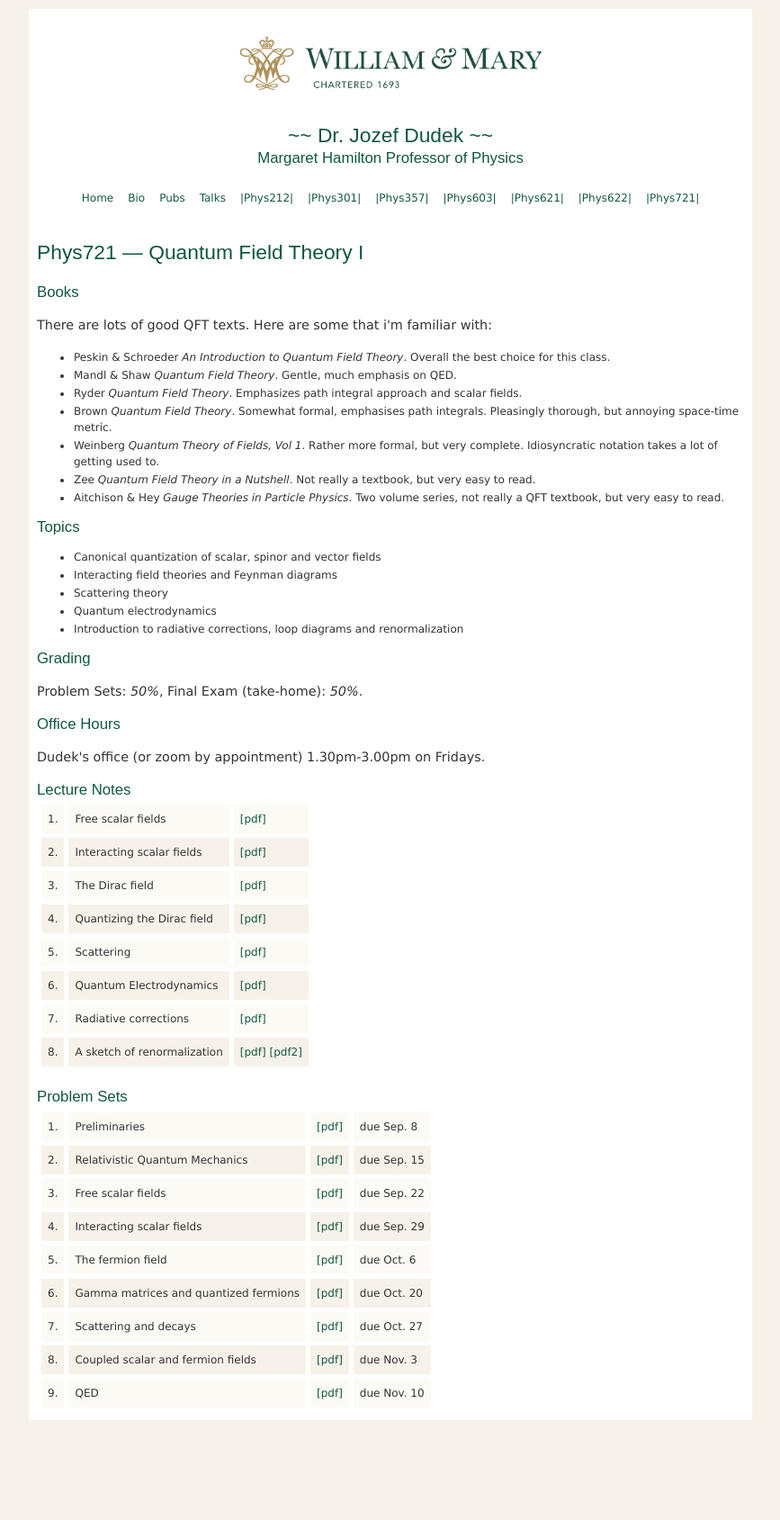
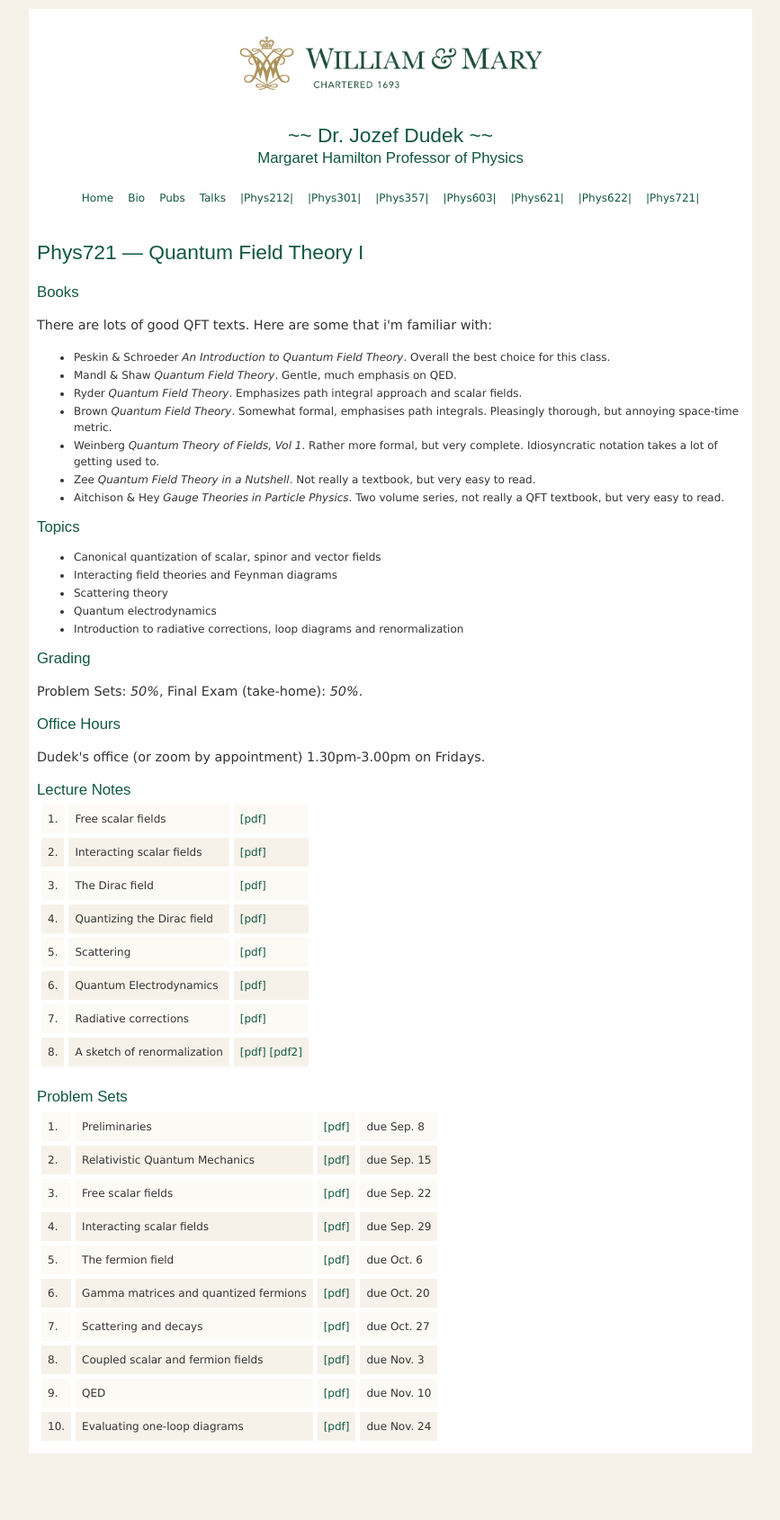
Before and after one commit to jozefdudek/personal_website, a Jekyll site: the page built from Phys721.html, in a window 1280 px wide. Shown: the whole page at 90% size, without its empty margins (192-1059 px from the left). Built offline with Jekyll 4.4.1, drawn with Linux system fonts in a browser that asks for light colours; before the commit the page ends 1652 px from its top, so only the background shows below that.

Commit message:
added hw 10

```diff
--- a/Phys721.html
+++ b/Phys721.html
@@ -237,16 +237,17 @@
         <td class="highlights">due Nov. 10</td>
       </tr>
 
-      <!--
 
                <tr class="highlights">
         <td class="highlights"> 10. </td>
         <td class="highlights">Evaluating one-loop diagrams</td>
         <td class="highlights">
-          <a href="https://wm1693.box.com/s/pd79dzlhexsl0qjb60xki6k9d4b1dplq">[pdf]</a>
+          <a href="https://wm1693.box.com/s/kkt1eaka2jj6ffez5b8rqf9ix94ba0n6">[pdf]</a>
         </td>
-        <td class="highlights">due Nov. 25</td>
+        <td class="highlights">due Nov. 24</td>
       </tr>
+
+<!--
 
                    <tr class="highlights">
         <td class="highlights"> 11. </td>
```
